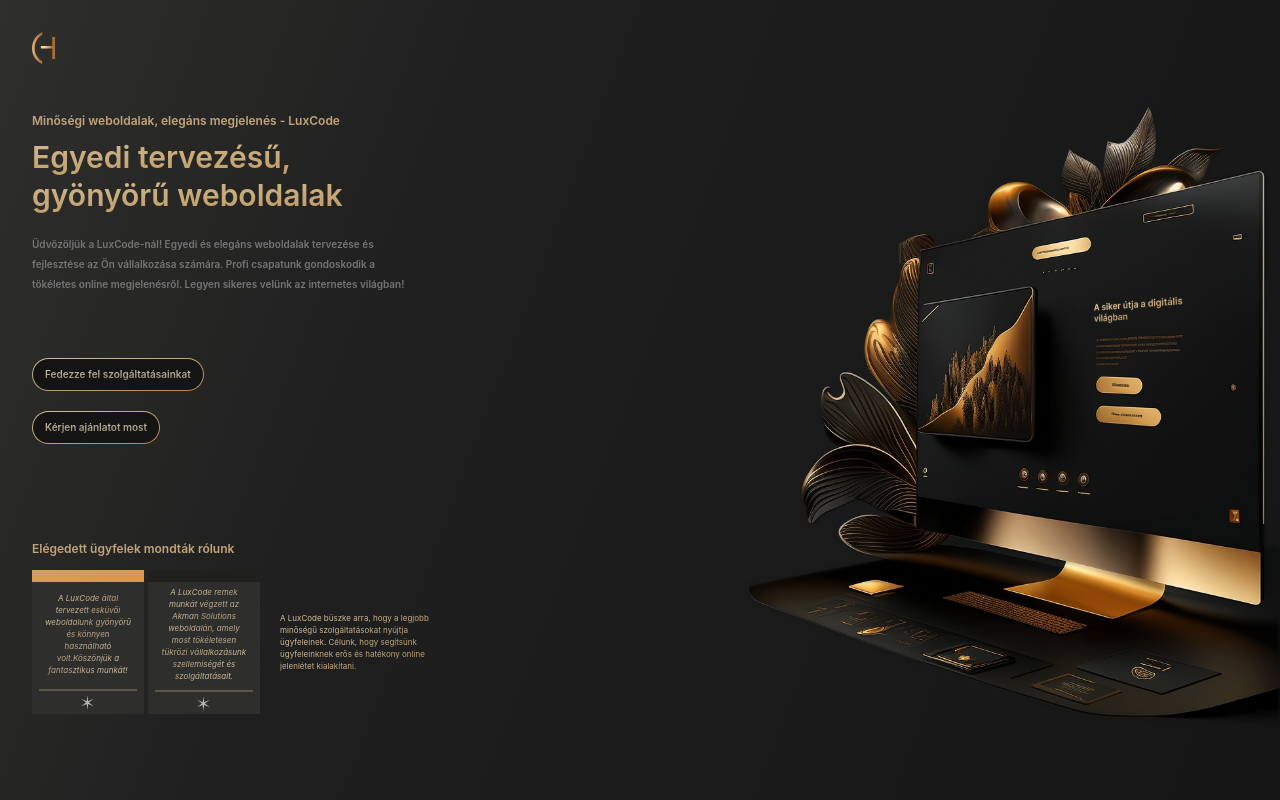
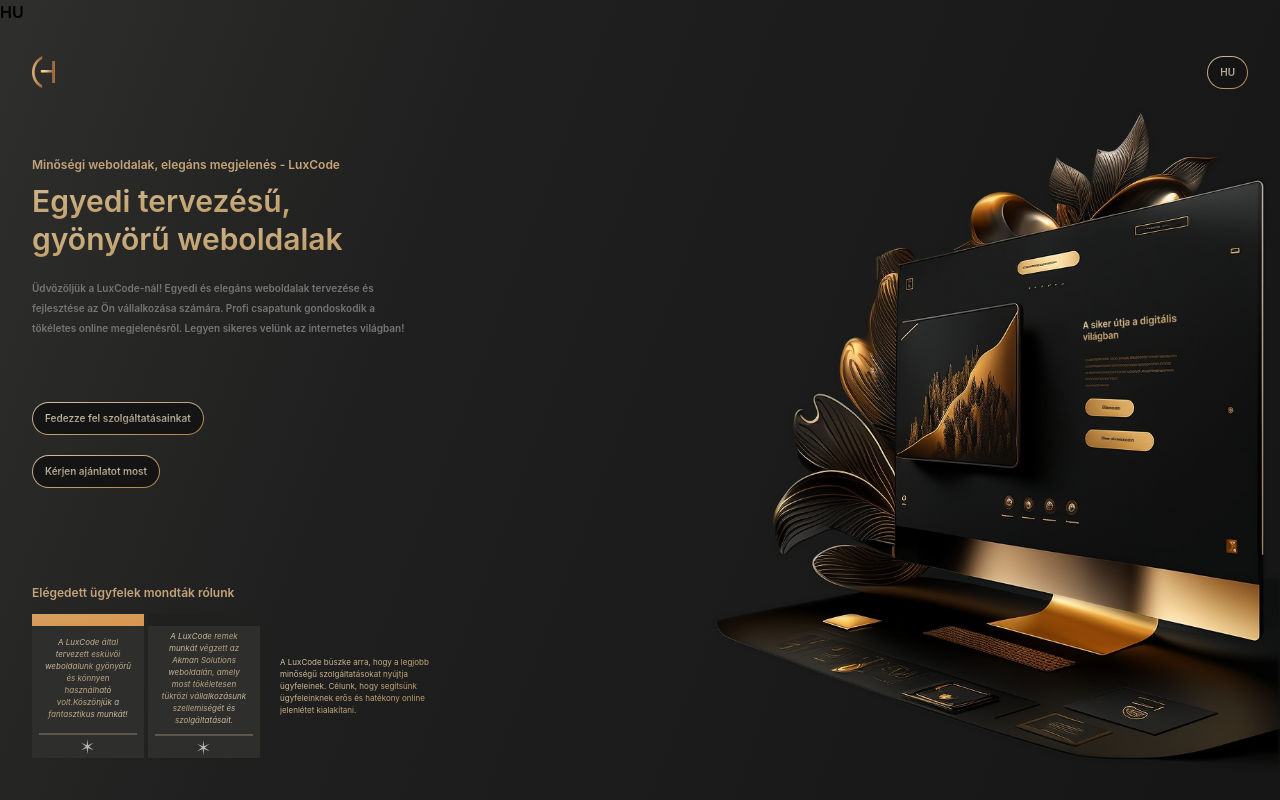
Before and after one commit to Homvi/luxcode, a React (Create React App) app: page / in a window 1280 px wide. Built offline with nearby package versions, Linux system fonts and the light colour scheme.

Commit message:
add context to nav

```diff
--- a/src/App.jsx
+++ b/src/App.jsx
@@ -3,6 +3,7 @@
 import Services from "./pages/Services";
 import Quote from "./pages/Quote";
 import Success from "./pages/Success";
+
 
 function App() {
   return (
--- /dev/null
+++ b/src/LanguageContext.jsx
@@ -0,0 +1,14 @@
+import React, { createContext, useState } from "react";
+
+export const LanguageContext = createContext();
+
+export const LanguageProvider = (props) => {
+
+  const [language, setLanguage] = useState("HU");
+
+  return (
+    <LanguageContext.Provider value={[language, setLanguage]}>
+      {props.children}
+    </LanguageContext.Provider>
+  );
+};
--- a/src/components/Navbar.jsx
+++ b/src/components/Navbar.jsx
@@ -1,12 +1,20 @@
-import React from "react";
+import React, { useContext } from "react";
 import { Link } from "react-router-dom";
 import luxCodeLogo from "../../src/assets/luxcode-logo.svg";
+import { LanguageContext } from "../LanguageContext";
+import Button from "./Button";
+
 const Navbar = () => {
+  const [language, setLanguage] = useContext(LanguageContext);
+
   return (
-    <div>
+    <div className="flex justify-between">
       <Link to="/">
         <img className="h-8 mb-5" src={luxCodeLogo} alt="LuxCode" />
       </Link>
+      <div onClick={(e) => setLanguage("ES")}>
+        <Button content={language} />
+      </div>
     </div>
   );
 };
--- a/src/data.js
+++ b/src/data.js
@@ -220,11 +220,11 @@
         },
       },
     },
+    testemonials: [
+      "El sitio web de bodas diseñado por LuxCode era hermoso y fácil de usar. ¡Gracias por el fantástico trabajo!",
+      "LuxCode hizo un gran trabajo en el sitio web de Akman Solutions, que ahora refleja perfectamente el espíritu y los servicios de nuestra empresa.",
+    ],
+    testemonialDescription:
+      "LuxCode se enorgullece de proporcionar servicios de la más alta calidad a sus clientes. Nuestro objetivo es ayudar a nuestros clientes a establecer una presencia en línea sólida y eficiente.",
   },
-  testemonials: [
-    "El sitio web de bodas diseñado por LuxCode era hermoso y fácil de usar. ¡Gracias por el fantástico trabajo!",
-    "LuxCode hizo un gran trabajo en el sitio web de Akman Solutions, que ahora refleja perfectamente el espíritu y los servicios de nuestra empresa.",
-  ],
-  testemonialDescription:
-    "LuxCode se enorgullece de proporcionar servicios de la más alta calidad a sus clientes. Nuestro objetivo es ayudar a nuestros clientes a establecer una presencia en línea sólida y eficiente.",
 };
--- a/src/index.js
+++ b/src/index.js
@@ -3,12 +3,15 @@
 import "./index.css";
 import App from "./App";
 import { BrowserRouter } from "react-router-dom";
+import { LanguageProvider } from "./LanguageContext";
 
 const root = ReactDOM.createRoot(document.getElementById("root"));
 root.render(
   <React.StrictMode>
-    <BrowserRouter>
-      <App />
-    </BrowserRouter>
+    <LanguageProvider>
+      <BrowserRouter>
+        <App />
+      </BrowserRouter>
+    </LanguageProvider>
   </React.StrictMode>
 );
--- a/src/pages/Landing.jsx
+++ b/src/pages/Landing.jsx
@@ -8,13 +8,16 @@
 import Loading from "../components/Loading";
 import { Link } from "react-router-dom";
 import pc from "../assets/pc.png";
-import {data} from "../data";
-import { useEffect, useState } from "react";
+import { data } from "../data";
+import { useEffect, useState, useContext } from "react";
+import { LanguageContext } from "../LanguageContext";
 
 const Landing = () => {
   const [imageLoading, setImageLoading] = useState(true);
   const [progress, setProgress] = useState(0);
   const [loadingIsNecessary, setLoadingIsNecessary] = useState(true);
+
+  const [language, setLanguage] = useContext(LanguageContext);
 
   const [arrayIndex, setArrayIndex] = useState(0);
   // eslint-disable-next-line no-unused-vars
@@ -49,6 +52,7 @@
         onLoad={handleLoaded}
         className="absolute right-0 bottom-0 h-[90%] hidden lg:block"
       />
+      <div className="h1">{language}</div>
       <div className="p-8">
         {imageLoading && <Loading progress={progress} />}
         <Navbar />
@@ -60,8 +64,7 @@
           <Heading content="gyönyörű weboldalak " />
         </div>
         <div className="mb-16">
-
-          <Description content={data.HU.intro.description} />
+          <Description content={data[language].intro.description} />
         </div>
         <div className="my-10 mb-24">
           <div className="my-5">
@@ -78,7 +81,7 @@
         </div>
         <div className="flex flex-col xl:flex-row">
           <div className="flex">
-            {data.HU.testemonials.map((content, id) => (
+            {data[language].testemonials.map((content, id) => (
               <TestemonialCard
                 content={content}
                 key={`testemonial-card-${id}`}
@@ -87,7 +90,7 @@
             ))}
           </div>
           <div className="max-w-[190px] font-normal flex text-[8px] my-3  justify-center items-center text-transparent bg-clip-text bg-gradient-to-br from-[#DBCFB8]  to-[#B28647]  xl:p-4">
-         { data.HU.testemonialDescription}
+            {data[language].testemonialDescription}
           </div>
         </div>
       </div>
```
